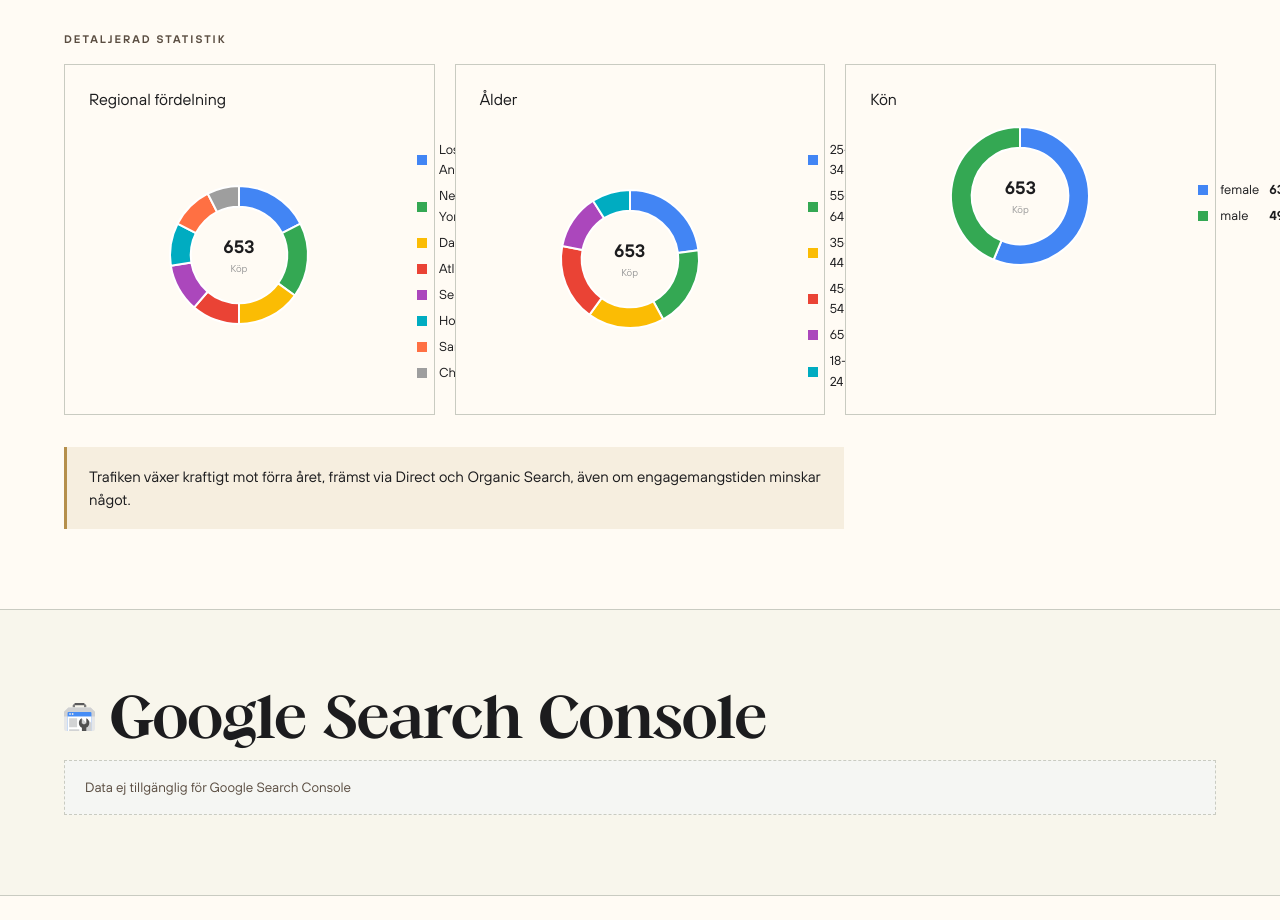
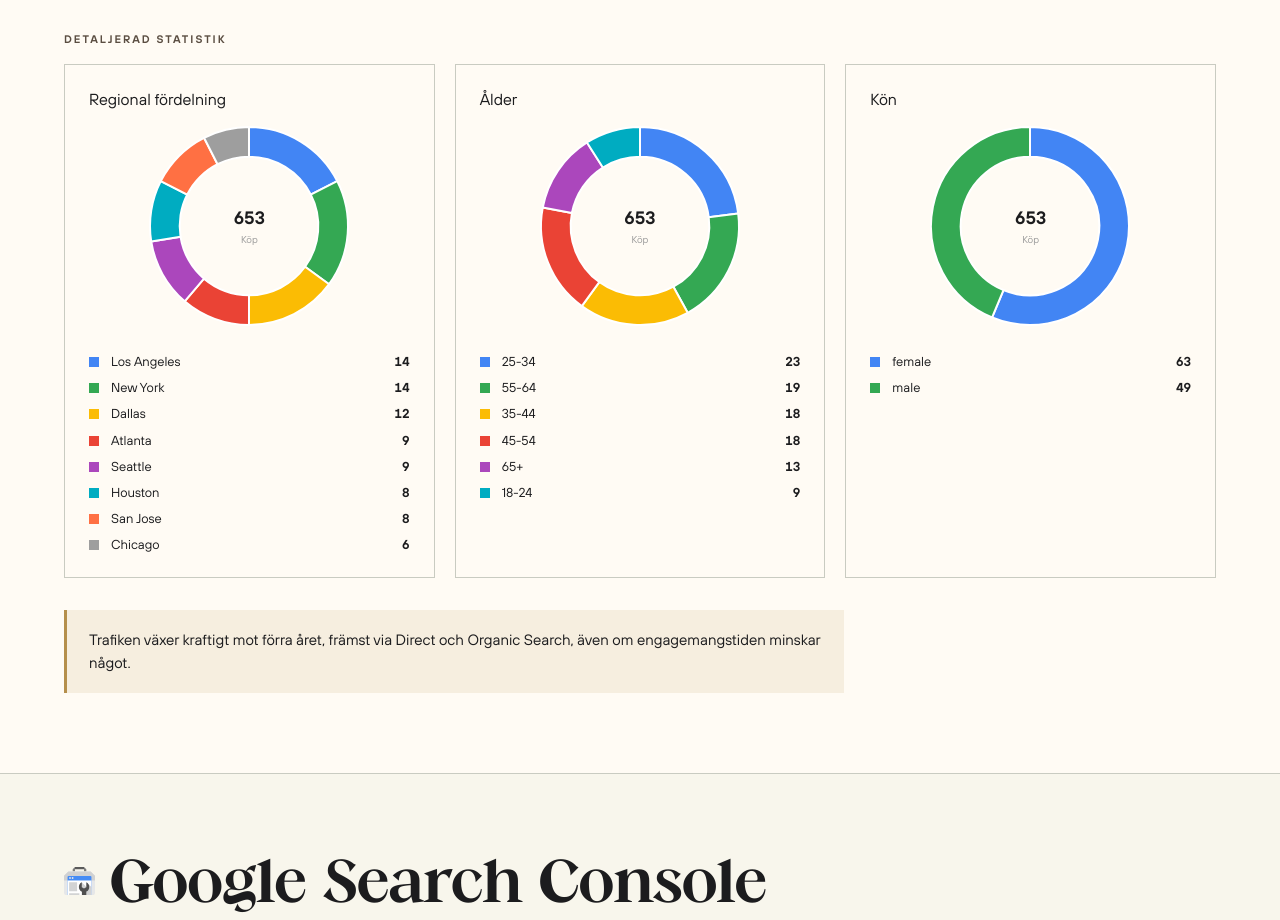
Before and after one commit to Cyntora/reports-ankarsrum-us, a plain HTML site: page reports/2026-04.html in a window 1280 px wide. Shown: the part 3400-4320 px from the top of the page. Drawn offline with nearby package versions, Linux system fonts and the light colour scheme; a web font is replaced by a local one.

Commit message:
Add report for 2026-04

```diff
--- a/assets/cyntora-reports-v2.css
+++ b/assets/cyntora-reports-v2.css
@@ -597,13 +597,34 @@ section.page--dark .sem-col__cards .card__head .sub { color: var(--ink-muted-dar
 }
 section.page--dark .sem-col__unavailable { border-color: rgba(255, 255, 255, 0.14); color: var(--ink-muted-dark); }
 
-/* card-grid--3 for demographics donut row (Region/Age/Gender) */
+/* card-grid--3 for demographics donut row (Region/Age/Gender).
+   Each donut-card here is narrow (~33% of section width) so we force
+   the inner .donut-row to STACK (donut on top, legend below) regardless
+   of breakpoint — side-by-side doesn't fit the column width. */
 .card-grid--3 {
   display: grid;
   grid-template-columns: repeat(3, minmax(0, 1fr));
   gap: 20px;
 }
 @media (max-width: 900px) { .card-grid--3 { grid-template-columns: 1fr; } }
+.card-grid--3 .donut-row {
+  grid-template-columns: 1fr;
+  gap: 18px;
+  align-items: stretch;
+}
+.card-grid--3 .chart-wrap--short {
+  height: 200px;  /* taller when donut is alone on its row */
+}
+.card-grid--3 .legend {
+  margin-top: 8px;
+  max-width: 100%;
+}
+.card-grid--3 .legend .name {
+  overflow: hidden;
+  text-overflow: ellipsis;
+  white-space: nowrap;
+  min-width: 0;
+}
 
 /* ──────────────────────────── Tables: always scrollable horizontally ─── */
 /* Tables can have many columns (campaigns, keywords) and at narrow widths
```
